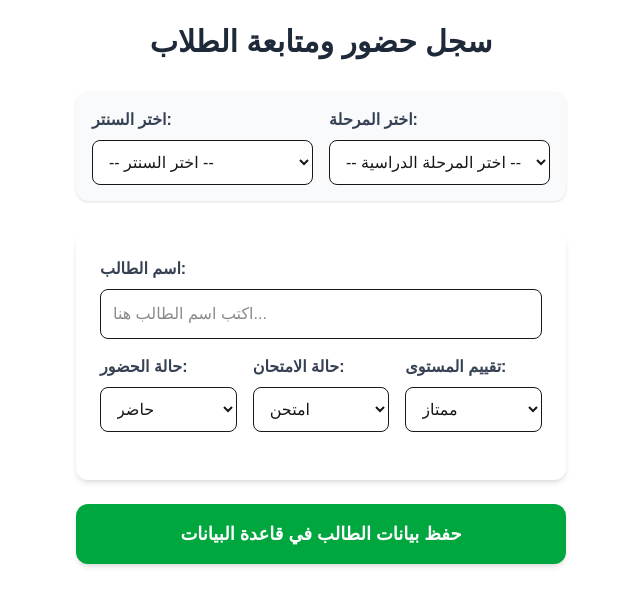
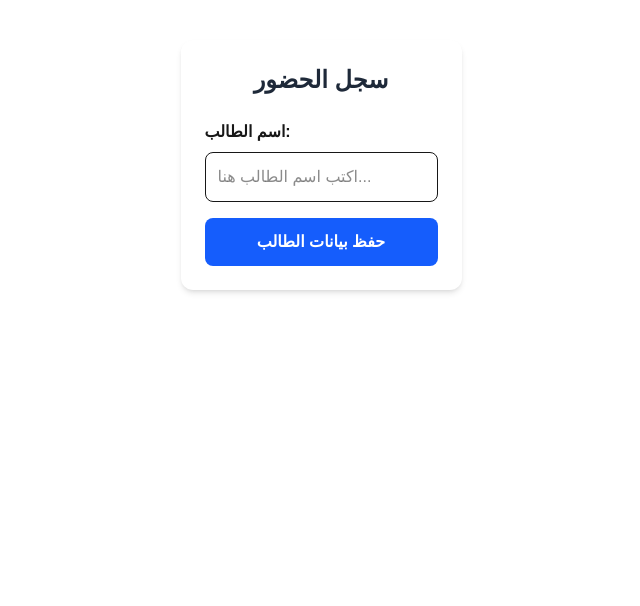
Before and after one commit to elfakharany2511-cpu/wagdy-center, a Next.js app: page /attendance in a window 1280 px wide. Shown: the top 606 px of the page, without its empty margins (319-959 px from the left). Built offline with nearby package versions, Linux system fonts and the light colour scheme; no server answers.

Commit message:
simple save button logic

```diff
--- a/src/app/attendance/page.tsx
+++ b/src/app/attendance/page.tsx
@@ -1,96 +1,70 @@
 'use client';
 import { useState } from 'react';
+import { supabase } from '../../lib/supabase';
 
 export default function AttendancePage() {
-  const [center, setCenter] = useState('');
-  const [grade, setGrade] = useState('');
   const [studentName, setStudentName] = useState('');
+  const [center, setCenter] = useState('سنتر جوجل 1');
+  const [grade, setGrade] = useState('تالتة إعدادي');
+  const [attendance, setAttendance] = useState('حاضر');
+  const [message, setMessage] = useState('');
+
+  // دي الدالة اللي بتشتغل لما تدوس على زرار الحفظ
+  const handleSave = async () => {
+    if (!studentName) {
+      setMessage('⚠️ من فضلك اكتب اسم الطالب أولاً');
+      return;
+    }
+
+    // أمر الإرسال لقاعدة البيانات
+    const { error } = await supabase.from('attendance').insert([
+      {
+        student_name: studentName,
+        center: center,
+        grade: grade,
+        attendance_status: attendance,
+        exam_status: 'امتحن',
+        level_evaluation: 'جيد'
+      }
+    ]);
+
+    if (error) {
+      setMessage('❌ حصل خطأ أثناء الحفظ');
+      console.error(error);
+    } else {
+      setMessage('✅ تم حفظ الطالب بنجاح!');
+      setStudentName(''); // مسح خانة الاسم استعداداً للطالب اللي بعده
+    }
+  };
 
   return (
-    <div className="p-6 max-w-4xl mx-auto">
-      <h1 className="text-3xl font-bold mb-8 text-center text-gray-800">سجل حضور ومتابعة الطلاب</h1>
+    <div className="p-6 max-w-xl mx-auto bg-white rounded-xl shadow-md mt-10">
+      <h1 className="text-2xl font-bold mb-6 text-center text-gray-800">سجل الحضور</h1>
 
-      {/* اختيارات السنتر والمرحلة */}
-      <div className="grid grid-cols-1 md:grid-cols-2 gap-4 mb-8 bg-gray-50 p-4 rounded-xl shadow-sm">
-        <div>
-          <label className="block mb-2 font-bold text-gray-700">اختر السنتر:</label>
-          <select
-            value={center}
-            onChange={(e) => setCenter(e.target.value)}
-            className="w-full p-3 border rounded-lg bg-white"
-          >
-            <option value="">-- اختر السنتر --</option>
-            <option value="center1">سنتر جوجل 1</option>
-            <option value="center2">سنتر جوجل 2</option>
-            <option value="center3">سنتر جوجل 3</option>
-            <option value="sunrise">سنتر صن رايز</option>
-          </select>
+      {message && (
+        <div className="p-3 mb-4 text-center font-bold rounded bg-gray-100">
+          {message}
         </div>
+      )}
 
-        <div>
-          <label className="block mb-2 font-bold text-gray-700">اختر المرحلة:</label>
-          <select
-            value={grade}
-            onChange={(e) => setGrade(e.target.value)}
-            className="w-full p-3 border rounded-lg bg-white"
-          >
-            <option value="">-- اختر المرحلة الدراسية --</option>
-            <option value="prep1">أولي إعدادي</option>
-            <option value="prep2">تانية إعدادي</option>
-            <option value="prep3">تالتة إعدادي</option>
-            <option value="sec1">أولي ثانوي</option>
-            <option value="sec2">تانية ثانوي</option>
-            <option value="sec3_math">تالتة ثانوى رياضة</option>
-            <option value="sec3_stats">تالتة ثانوى إحصاء</option>
-          </select>
-        </div>
-      </div>
-
-      {/* نموذج تسجيل طالب فردي بخانة كتابة واضحة */}
-      <div className="bg-white p-6 rounded-xl shadow-md mb-6">
+      {/* خانة كتابة اسم الطالب */}
       <div className="mb-4">
-          <label className="block mb-2 font-bold text-gray-700">اسم الطالب:</label>
+        <label className="block mb-2 font-semibold">اسم الطالب:</label>
         <input
           type="text"
+          className="w-full p-3 border rounded-lg"
           placeholder="اكتب اسم الطالب هنا..."
           value={studentName}
           onChange={(e) => setStudentName(e.target.value)}
-            className="w-full p-3 border rounded-lg"
         />
       </div>
 
-        <div className="grid grid-cols-1 md:grid-cols-3 gap-4 mb-6">
-          <div>
-            <label className="block mb-2 font-bold text-gray-700">حالة الحضور:</label>
-            <select className="w-full p-3 border rounded-lg bg-white">
-              <option value="present">حاضر</option>
-              <option value="absent">غائب</option>
-              <option value="late">متأخر</option>
-            </select>
-          </div>
-
-          <div>
-            <label className="block mb-2 font-bold text-gray-700">حالة الامتحان:</label>
-            <select className="w-full p-3 border rounded-lg bg-white">
-              <option value="tested">امتحن</option>
-              <option value="not_tested">لم يمتحن</option>
-            </select>
-          </div>
-
-          <div>
-            <label className="block mb-2 font-bold text-gray-700">تقييم المستوى:</label>
-            <select className="w-full p-3 border rounded-lg bg-white">
-              <option value="excellent">ممتاز</option>
-              <option value="good">جيد</option>
-              <option value="average">متوسط</option>
-              <option value="poor">ضعيف</option>
-            </select>
-          </div>
-        </div>
-      </div>
-
-      <button className="w-full bg-green-600 hover:bg-green-700 text-white p-4 rounded-xl text-lg font-bold shadow-md transition-all">
-        حفظ بيانات الطالب في قاعدة البيانات
+      {/* زرار الحفظ */}
+      <button
+        onClick={handleSave}
+        className="w-full bg-blue-600 hover:bg-blue-700 text-white p-3 rounded-lg font-bold transition-all"
+      >
+        حفظ بيانات الطالب
       </button>
     </div>
   );
```
Lines whose indentation alone changed are shown as unchanged.
